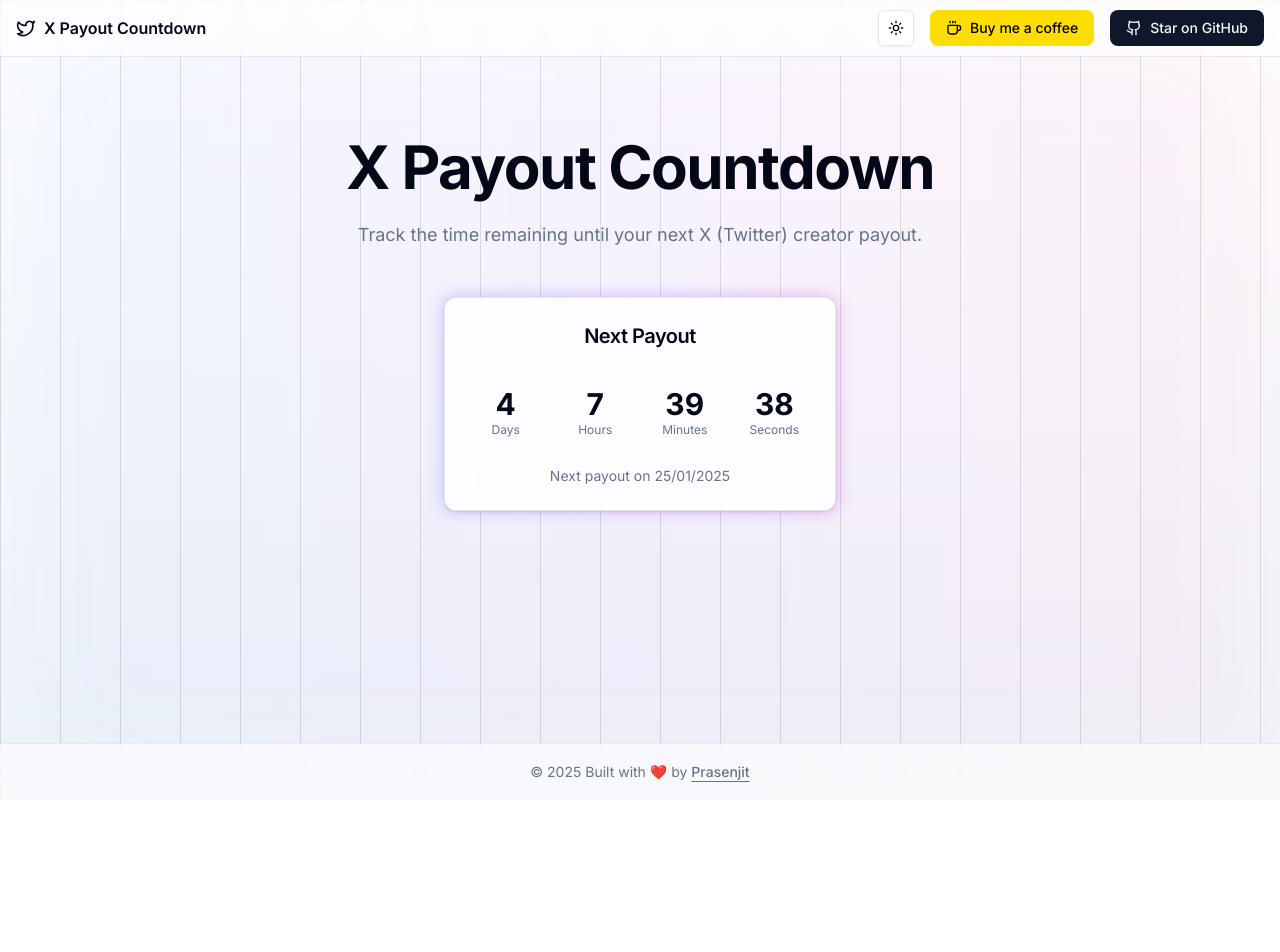
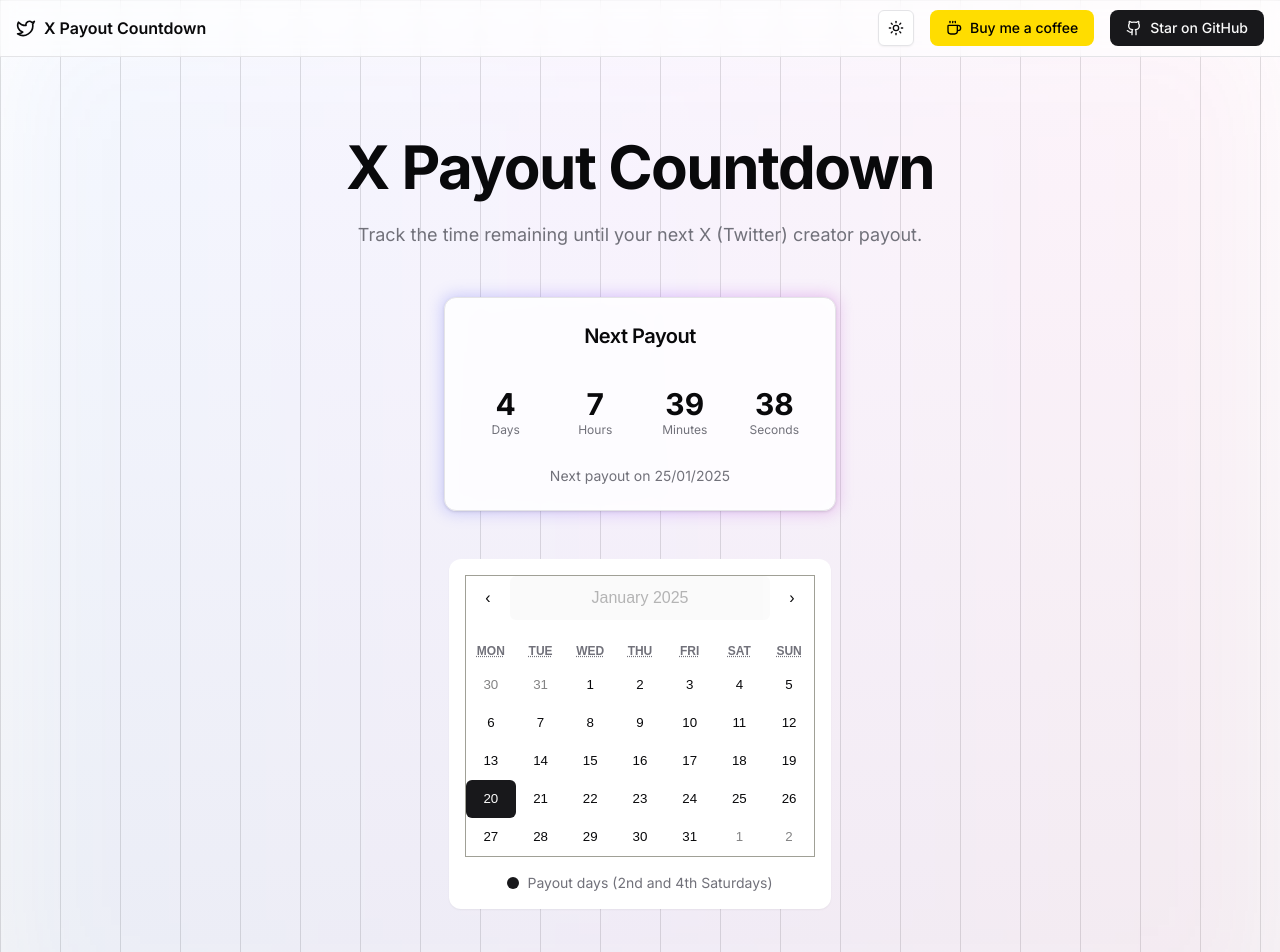
Before and after one commit to StarKnightt/X-Countdown, a Next.js app: page / in a window 1280 px wide. Shown: the top 952 px of the page. Before the commit the page ends 800 px from the top, so only its background shows below. Built offline with nearby package versions, Linux system fonts and the light colour scheme.

Commit message:
added things

```diff
--- a/app/globals.css
+++ b/app/globals.css
@@ -2,64 +2,103 @@
 @tailwind components;
 @tailwind utilities;
 
-body {
-  font-family: Arial, Helvetica, sans-serif;
-}
-
 @layer base {
   :root {
     --background: 0 0% 100%;
-    --foreground: 222.2 84% 4.9%;
+    --foreground: 240 10% 3.9%;
     --card: 0 0% 100%;
-    --card-foreground: 222.2 84% 4.9%;
+    --card-foreground: 240 10% 3.9%;
     --popover: 0 0% 100%;
-    --popover-foreground: 222.2 84% 4.9%;
-    --primary: 222.2 47.4% 11.2%;
-    --primary-foreground: 210 40% 98%;
-    --secondary: 210 40% 96.1%;
-    --secondary-foreground: 222.2 47.4% 11.2%;
-    --muted: 210 40% 96.1%;
-    --muted-foreground: 215.4 16.3% 46.9%;
-    --accent: 210 40% 96.1%;
-    --accent-foreground: 222.2 47.4% 11.2%;
+    --popover-foreground: 240 10% 3.9%;
+    --primary: 240 5.9% 10%;
+    --primary-foreground: 0 0% 98%;
+    --secondary: 240 4.8% 95.9%;
+    --secondary-foreground: 240 5.9% 10%;
+    --muted: 240 4.8% 95.9%;
+    --muted-foreground: 240 3.8% 46.1%;
+    --accent: 240 4.8% 95.9%;
+    --accent-foreground: 240 5.9% 10%;
     --destructive: 0 84.2% 60.2%;
-    --destructive-foreground: 210 40% 98%;
-    --border: 214.3 31.8% 91.4%;
-    --input: 214.3 31.8% 91.4%;
-    --ring: 222.2 84% 4.9%;
-    --chart-1: 12 76% 61%;
-    --chart-2: 173 58% 39%;
-    --chart-3: 197 37% 24%;
-    --chart-4: 43 74% 66%;
-    --chart-5: 27 87% 67%;
+    --destructive-foreground: 0 0% 98%;
+    --border: 240 5.9% 90%;
+    --input: 240 5.9% 90%;
+    --ring: 240 5.9% 10%;
     --radius: 0.5rem;
   }
+
   .dark {
-    --background: 222.2 84% 4.9%;
-    --foreground: 210 40% 98%;
-    --card: 222.2 84% 4.9%;
-    --card-foreground: 210 40% 98%;
-    --popover: 222.2 84% 4.9%;
-    --popover-foreground: 210 40% 98%;
-    --primary: 210 40% 98%;
-    --primary-foreground: 222.2 47.4% 11.2%;
-    --secondary: 217.2 32.6% 17.5%;
-    --secondary-foreground: 210 40% 98%;
-    --muted: 217.2 32.6% 17.5%;
-    --muted-foreground: 215 20.2% 65.1%;
-    --accent: 217.2 32.6% 17.5%;
-    --accent-foreground: 210 40% 98%;
+    --background: 240 10% 3.9%;
+    --foreground: 0 0% 98%;
+    --card: 240 10% 3.9%;
+    --card-foreground: 0 0% 98%;
+    --popover: 240 10% 3.9%;
+    --popover-foreground: 0 0% 98%;
+    --primary: 0 0% 98%;
+    --primary-foreground: 240 5.9% 10%;
+    --secondary: 240 3.7% 15.9%;
+    --secondary-foreground: 0 0% 98%;
+    --muted: 240 3.7% 15.9%;
+    --muted-foreground: 240 5% 64.9%;
+    --accent: 240 3.7% 15.9%;
+    --accent-foreground: 0 0% 98%;
     --destructive: 0 62.8% 30.6%;
-    --destructive-foreground: 210 40% 98%;
-    --border: 217.2 32.6% 17.5%;
-    --input: 217.2 32.6% 17.5%;
-    --ring: 212.7 26.8% 83.9%;
-    --chart-1: 220 70% 50%;
-    --chart-2: 160 60% 45%;
-    --chart-3: 30 80% 55%;
-    --chart-4: 280 65% 60%;
-    --chart-5: 340 75% 55%;
+    --destructive-foreground: 0 0% 98%;
+    --border: 240 3.7% 15.9%;
+    --input: 240 3.7% 15.9%;
+    --ring: 240 4.9% 83.9%;
   }
+}
+
+/* Calendar customization */
+.react-calendar {
+  width: 100%;
+  max-width: 450px;
+  background: transparent;
+  font-family: inherit;
+  border: none;
+  color: hsl(var(--foreground));
+}
+
+.react-calendar button {
+  border-radius: 0.375rem;
+  margin: 2px;
+  color: hsl(var(--foreground));
+}
+
+.react-calendar button:enabled:hover {
+  background-color: hsl(var(--muted));
+  color: hsl(var(--foreground));
+}
+
+.react-calendar__navigation button:disabled {
+  background-color: transparent;
+  opacity: 0.3;
+}
+
+.react-calendar__month-view__weekdays {
+  color: hsl(var(--muted-foreground));
+  font-weight: 600;
+}
+
+.react-calendar__month-view__days__day--neighboringMonth {
+  color: hsl(var(--muted-foreground));
+  opacity: 0.5;
+}
+
+.react-calendar__tile--now {
+  background: hsl(var(--accent)) !important;
+  color: hsl(var(--accent-foreground)) !important;
+}
+
+.react-calendar__tile--active,
+.react-calendar__tile--active:enabled:hover,
+.react-calendar__tile--active:enabled:focus {
+  background: hsl(var(--primary)) !important;
+  color: hsl(var(--primary-foreground)) !important;
+}
+
+.dark .react-calendar__month-view__days__day--weekend {
+  color: hsl(var(--destructive));
 }
 
 @layer base {
--- a/app/page.tsx
+++ b/app/page.tsx
@@ -4,6 +4,7 @@
 import { Footer } from "@/components/footer"
 import dynamic from "next/dynamic"
 import { Background } from "@/components/background"
+import { PayoutCalendar } from "@/components/payout-calendar"
 
 const CountdownComponent = dynamic(() => import("@/components/countdown"), {
   ssr: false,
@@ -29,6 +30,9 @@
               Track the time remaining until your next X (Twitter) creator payout.
             </p>
             <CountdownComponent />
+            <div className="mt-12">
+              <PayoutCalendar />
+            </div>
           </div>
         </main>
         <Footer />
--- /dev/null
+++ b/components/payout-calendar.tsx
@@ -0,0 +1,50 @@
+"use client"
+
+import { useState } from 'react'
+import Calendar from 'react-calendar'
+import { PAYOUT_DATES } from '@/utils/payout-dates'
+import 'react-calendar/dist/Calendar.css'
+
+export function PayoutCalendar() {
+  const [date, setDate] = useState<Date>(new Date())
+
+  const tileClassName = ({ date, view }: { date: Date; view: string }) => {
+    if (view === 'month') {
+      const isPayoutDate = PAYOUT_DATES.some(payoutDate =>
+        payoutDate.getDate() === date.getDate() &&
+        payoutDate.getMonth() === date.getMonth() &&
+        payoutDate.getFullYear() === date.getFullYear()
+      )
+      return isPayoutDate ? 'bg-primary text-primary-foreground hover:bg-primary/90 font-bold' : ''
+    }
+  }
+
+  return (
+    <div className="w-full max-w-md mx-auto">
+      <div className="p-4 rounded-xl bg-card text-card-foreground shadow-sm">
+        <Calendar
+          onChange={(value: any) => {
+            if (value instanceof Date) {
+              setDate(value)
+            }
+          }}
+          value={date}
+          tileClassName={tileClassName}
+          minDetail="month"
+          className="border-none"
+          next2Label={null}
+          prev2Label={null}
+          navigationLabel={({ date, label }) => (
+            <span className="text-foreground font-medium">{label}</span>
+          )}
+        />
+        <div className="flex items-center justify-center gap-2 mt-4">
+          <div className="w-3 h-3 rounded-full bg-primary"></div>
+          <p className="text-sm text-muted-foreground">
+            Payout days (2nd and 4th Saturdays)
+          </p>
+        </div>
+      </div>
+    </div>
+  )
+}
--- a/package.json
+++ b/package.json
@@ -11,12 +11,14 @@
   "dependencies": {
     "@radix-ui/react-dropdown-menu": "^2.1.4",
     "@radix-ui/react-slot": "^1.1.1",
+    "@types/react-calendar": "^3.9.0",
     "class-variance-authority": "^0.7.1",
     "clsx": "^2.1.1",
     "lucide-react": "^0.473.0",
     "next": "15.1.5",
     "next-themes": "^0.4.4",
     "react": "^19.0.0",
+    "react-calendar": "^6.0.0",
     "react-dom": "^19.0.0",
     "tailwind-merge": "^2.6.0",
     "tailwindcss-animate": "^1.0.7"
--- a/utils/payout-dates.ts
+++ b/utils/payout-dates.ts
@@ -22,13 +22,20 @@
     return dates;
   }
 
-  // Get payout dates for current and next year to ensure we always have future dates
+  // Get payout dates for current year and 3 years into the future
   const currentYear = new Date().getFullYear();
   export const PAYOUT_DATES = [
     ...getSecondAndFourthSaturdays(currentYear),
-    ...getSecondAndFourthSaturdays(currentYear + 1)
-  ];
+    ...getSecondAndFourthSaturdays(currentYear + 1),
+    ...getSecondAndFourthSaturdays(currentYear + 2),
+    ...getSecondAndFourthSaturdays(currentYear + 3)
+  ].sort((a, b) => a.getTime() - b.getTime());
 
   export function getNextPayoutDate(currentDate = new Date()) {
     return PAYOUT_DATES.find((date) => date > currentDate) || PAYOUT_DATES[0];
   }
+
+  // Helper function to get all payout dates for a specific year
+  export function getPayoutDatesForYear(year: number) {
+    return PAYOUT_DATES.filter(date => date.getFullYear() === year);
+  }
```
Also changed, not shown: 1 other file (tests, documents, lock files or other folders).
